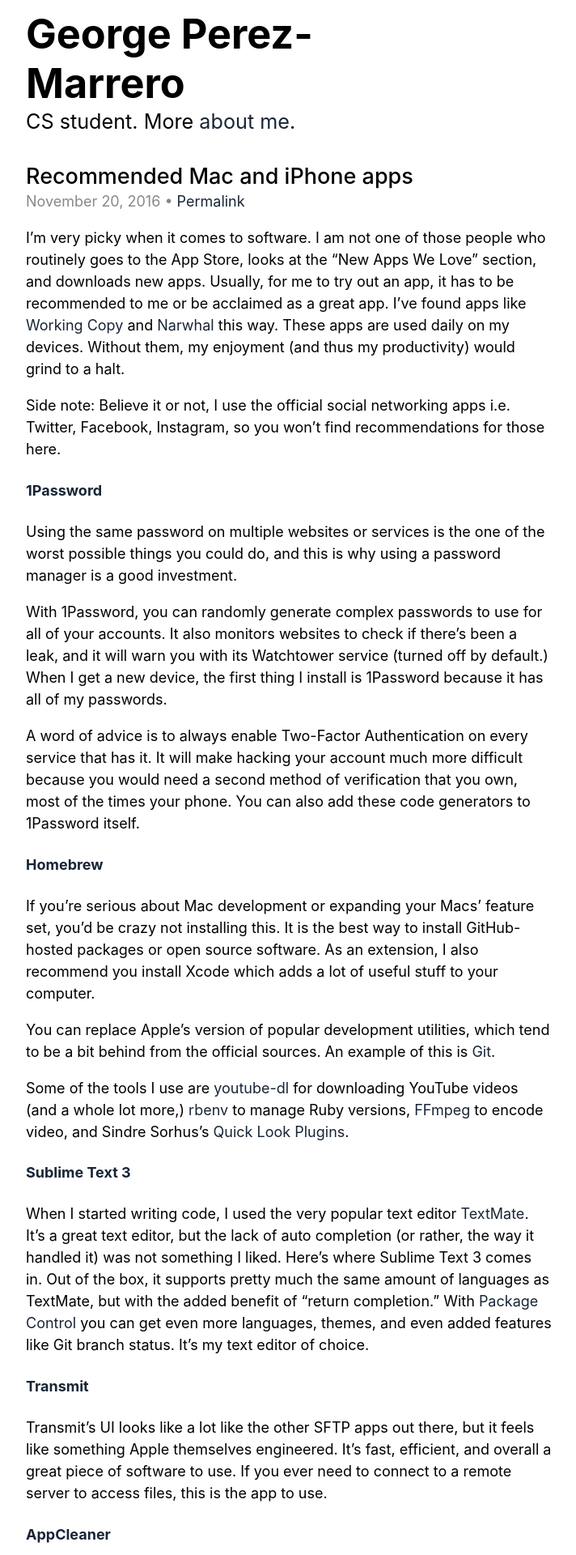
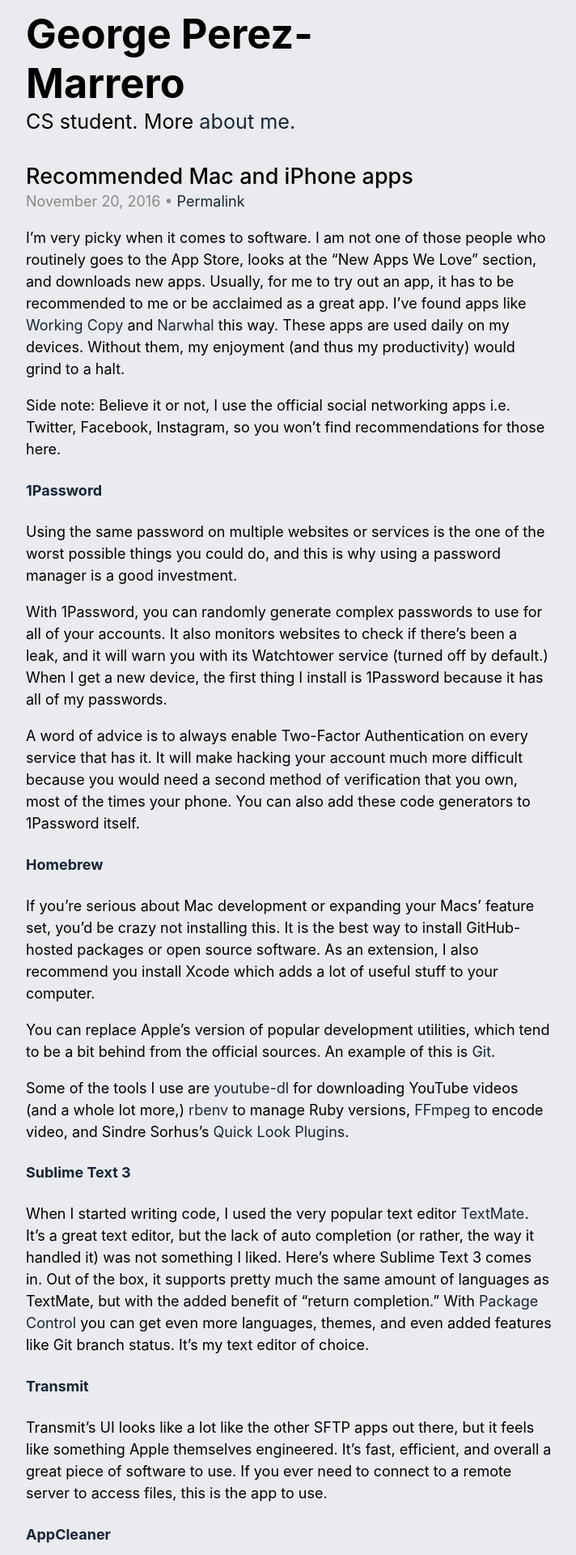
Before and after one commit to georgeperez/titanpointe.org, a Jekyll site: the page built from index.html, in a window 1280 px wide. Shown: the top 1920 px of the page at 81% size, without its empty margins (283-995 px from the left). Built offline with Jekyll 4.4.1, drawn with Linux system fonts in a browser that asks for light colours.

Commit message:
Changed background color

```diff
--- a/assets/css/style.css
+++ b/assets/css/style.css
@@ -5,7 +5,7 @@
   font-size: 1.125em;
   margin: 0;
   padding: 0;
-  background-color: #FFFFFF;
+  background-color: #e9ebee;
   word-wrap: break-word;
 }
 
```
